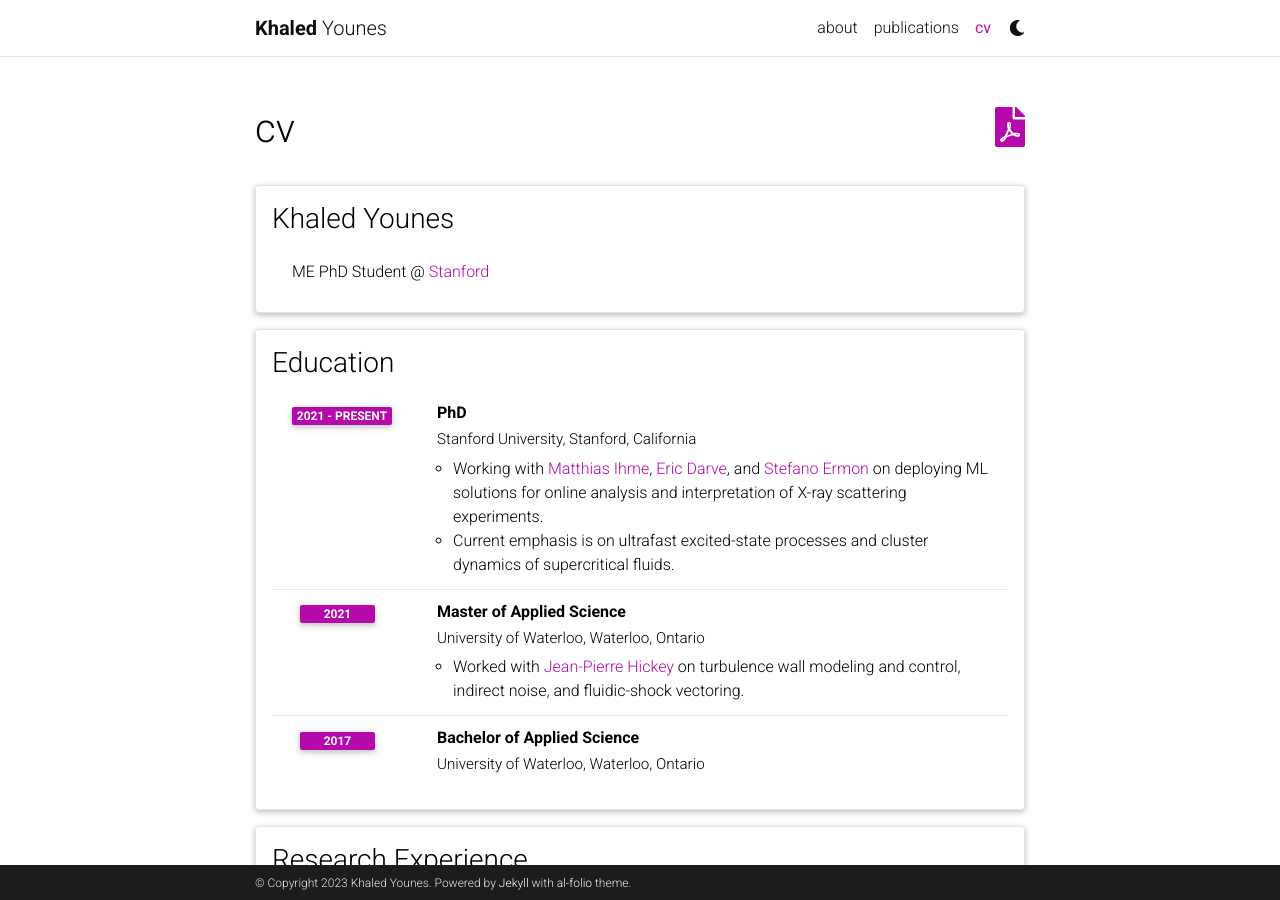
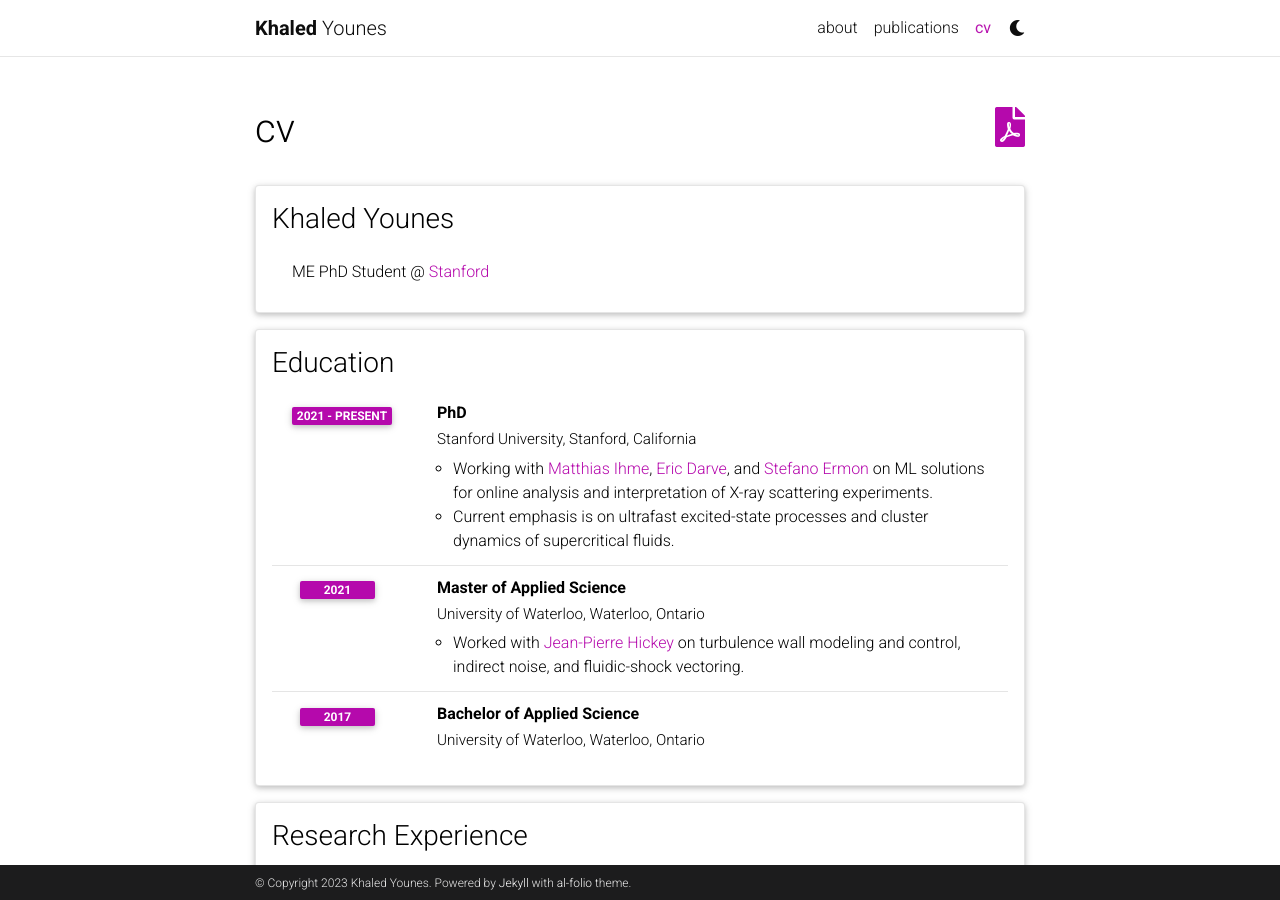
Before and after one commit to kyounes14/kyounes14.github.io, a Jekyll site: the page built from _pages/cv.md, in a window 1280 px wide and 900 px high. Built offline with Jekyll 4.4.1, drawn with Linux system fonts in a browser that asks for light colours; comment, search, counter and statistics services are not loaded; a style sheet for code colours, icons or effects is not loaded.

Commit message:
Update cv.yml

```diff
--- a/_data/cv.yml
+++ b/_data/cv.yml
@@ -9,7 +9,7 @@
       institution: Stanford University, Stanford, California
       year: 2021 - Present
       description:
-        - Working with <a href="https://web.stanford.edu/group/ihmegroup/cgi-bin/MatthiasIhme/people/matthias-ihme/">Matthias Ihme</a>, <a href="https://profiles.stanford.edu/eric-darve">Eric Darve</a>, and <a href="https://cs.stanford.edu/~ermon/">Stefano Ermon</a> on deploying ML solutions for online analysis and interpretation of X-ray scattering experiments.
+        - Working with <a href="https://web.stanford.edu/group/ihmegroup/cgi-bin/MatthiasIhme/people/matthias-ihme/">Matthias Ihme</a>, <a href="https://profiles.stanford.edu/eric-darve">Eric Darve</a>, and <a href="https://cs.stanford.edu/~ermon/">Stefano Ermon</a> on ML solutions for online analysis and interpretation of X-ray scattering experiments.
         - Current emphasis is on ultrafast excited-state processes and cluster dynamics of supercritical fluids.
     - title: Master of Applied Science
       institution: University of Waterloo, Waterloo, Ontario
```
